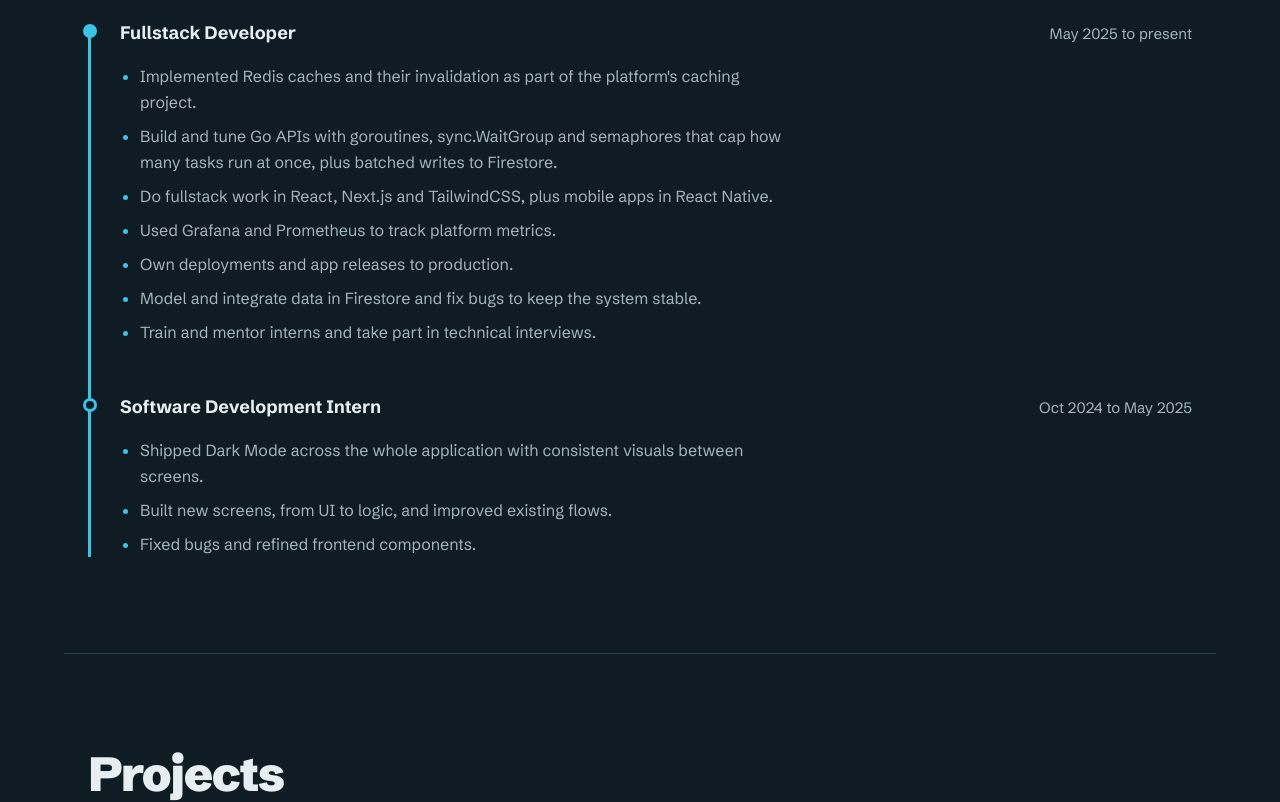
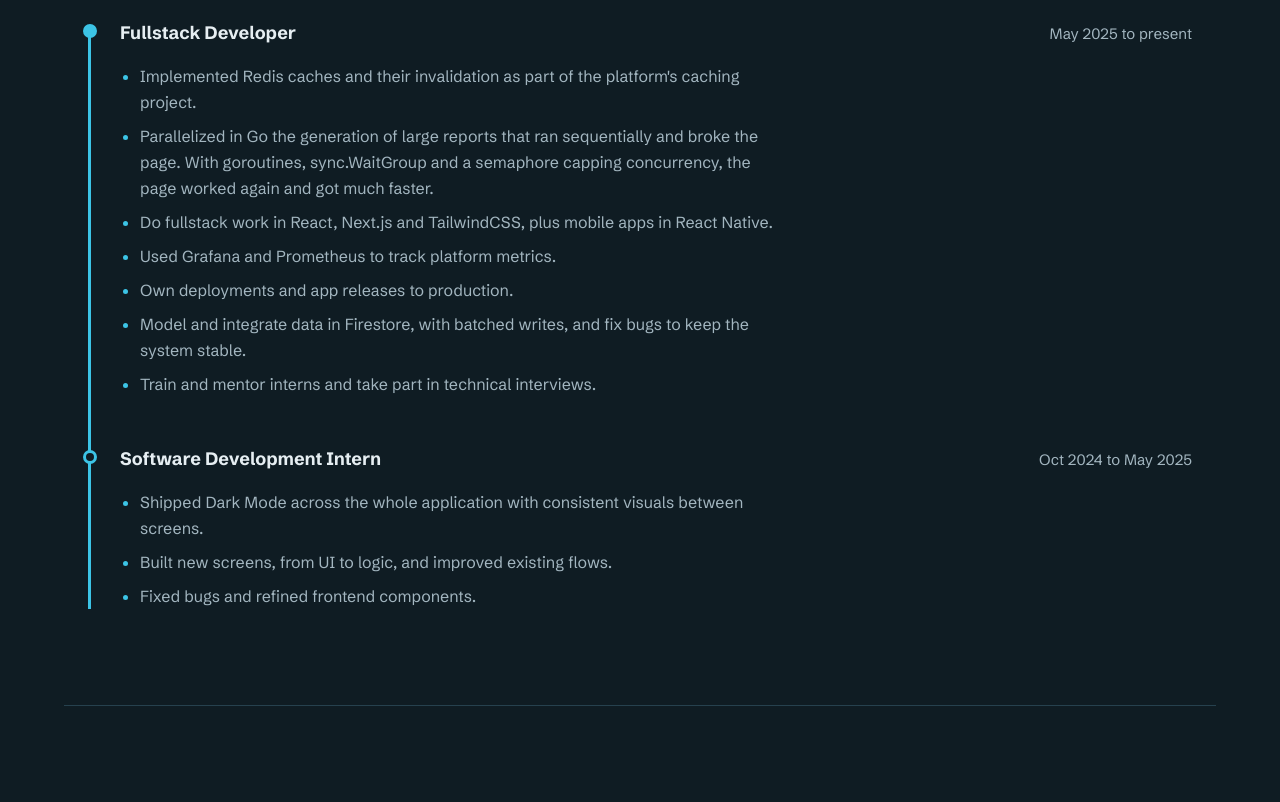
Before and after one commit to lirajoaop/jlira-portfolio, a Next.js app: page /en in a window 1280 px wide. Shown: the part 940-1742 px from the top of the page. Built offline with nearby package versions, Linux system fonts and the light colour scheme.

Commit message:
Tell the parallel report generation story and move Firestore batching to its bullet

```diff
--- a/src/content/content.ts
+++ b/src/content/content.ts
@@ -167,11 +167,11 @@ const pt: Content = {
         current: true,
         bullets: [
           "Implementei caches com Redis e a invalidação deles, como parte do projeto de cache da plataforma.",
-          "Desenvolvo e otimizo APIs em Go com goroutines, sync.WaitGroup e semáforos que limitam quantas tarefas rodam ao mesmo tempo, além de gravações em lote (batch) no Firestore.",
+          "Paralelizei em Go a geração de relatórios com grande volume de dados, que rodava em sequência e fazia a página quebrar. Com goroutines, sync.WaitGroup e um semáforo limitando a concorrência, a página voltou a funcionar e ficou bem mais rápida.",
           "Faço o fullstack em React, Next.js e TailwindCSS e os apps mobile em React Native.",
           "Usei Grafana e Prometheus para acompanhar as métricas da plataforma.",
           "Sou responsável por deploys e pela publicação de aplicativos em produção.",
-          "Modelo e integro dados no Firestore e corrijo bugs para manter o sistema estável.",
+          "Modelo e integro dados no Firestore, com gravações em lote (batch), e corrijo bugs para manter o sistema estável.",
           "Treino e acompanho estagiários e participo das entrevistas técnicas.",
         ],
       },
@@ -298,7 +298,7 @@ const pt: Content = {
             icon: "go",
             core: true,
             used: [
-              { where: "PontoGO", what: "APIs com goroutines controladas por semáforo e sync.WaitGroup, além de gravações em lote (batch) no Firestore." },
+              { where: "PontoGO", what: "Geração paralela de relatórios com grande volume de dados: goroutines, sync.WaitGroup e semáforo no lugar da execução em sequência, que fazia a página quebrar." },
               { where: "PsiEncontra", what: "API e pontuação determinística do modo detalhado, além do PDF gerado com gofpdf." },
               { where: "Go Opportunities", what: "API REST em camadas Handler, Service e Repository." },
             ],
@@ -426,7 +426,7 @@ const pt: Content = {
             name: "Firestore",
             icon: "firebase",
             used: [
-              { where: "PontoGO", what: "Modelagem e integração de dados." },
+              { where: "PontoGO", what: "Modelagem e integração de dados, com gravações em lote (batch)." },
             ],
           },
         ],
@@ -626,11 +626,11 @@ const en: Content = {
         current: true,
         bullets: [
           "Implemented Redis caches and their invalidation as part of the platform's caching project.",
-          "Build and tune Go APIs with goroutines, sync.WaitGroup and semaphores that cap how many tasks run at once, plus batched writes to Firestore.",
+          "Parallelized in Go the generation of large reports that ran sequentially and broke the page. With goroutines, sync.WaitGroup and a semaphore capping concurrency, the page worked again and got much faster.",
           "Do fullstack work in React, Next.js and TailwindCSS, plus mobile apps in React Native.",
           "Used Grafana and Prometheus to track platform metrics.",
           "Own deployments and app releases to production.",
-          "Model and integrate data in Firestore and fix bugs to keep the system stable.",
+          "Model and integrate data in Firestore, with batched writes, and fix bugs to keep the system stable.",
           "Train and mentor interns and take part in technical interviews.",
         ],
       },
@@ -730,7 +730,7 @@ const en: Content = {
             icon: "go",
             core: true,
             used: [
-              { where: "PontoGO", what: "APIs with goroutines bounded by a semaphore and sync.WaitGroup, plus batched writes to Firestore." },
+              { where: "PontoGO", what: "Parallel generation of large reports: goroutines, sync.WaitGroup and a semaphore instead of sequential runs, which broke the page." },
               { where: "PsiEncontra", what: "API and the deterministic scoring of the detailed mode, plus the PDF built with gofpdf." },
               { where: "Go Opportunities", what: "REST API in Handler, Service and Repository layers." },
             ],
@@ -858,7 +858,7 @@ const en: Content = {
             name: "Firestore",
             icon: "firebase",
             used: [
-              { where: "PontoGO", what: "Data modeling and integration." },
+              { where: "PontoGO", what: "Data modeling and integration, with batched writes." },
             ],
           },
         ],
```
